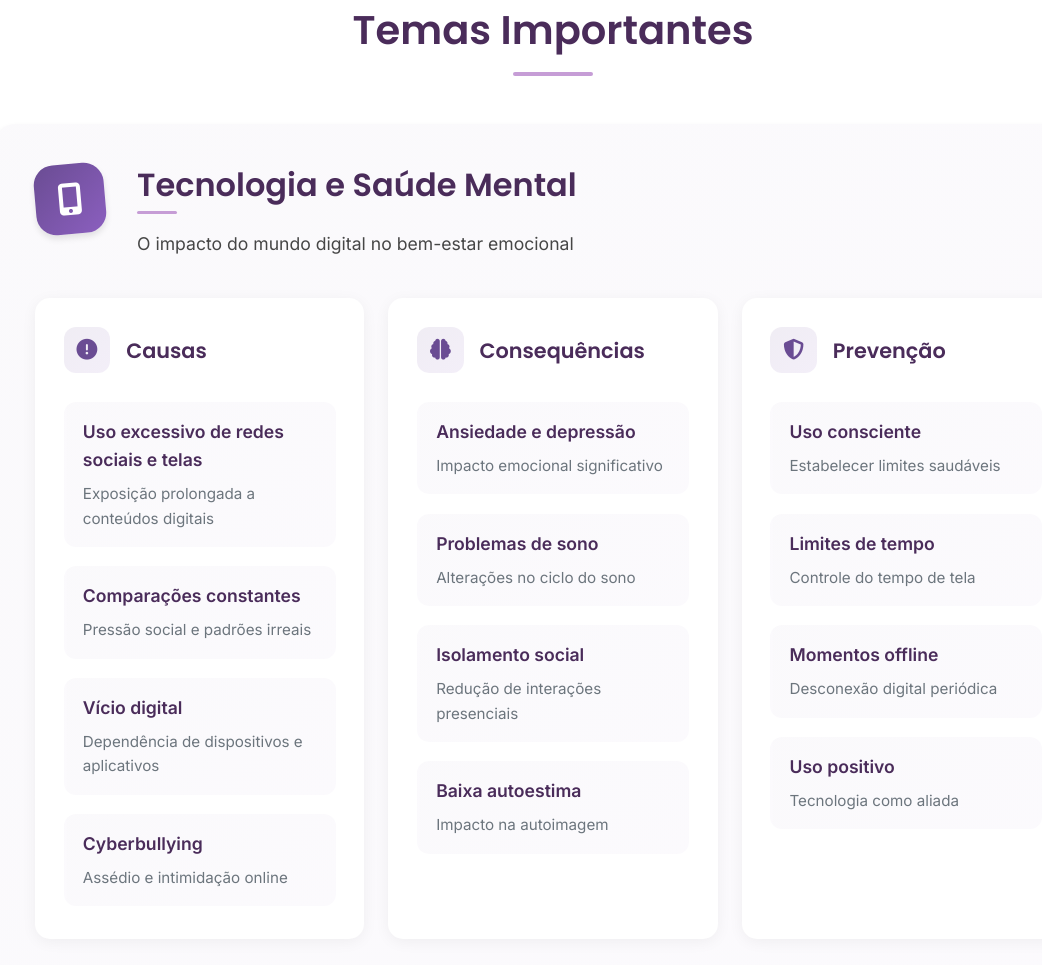
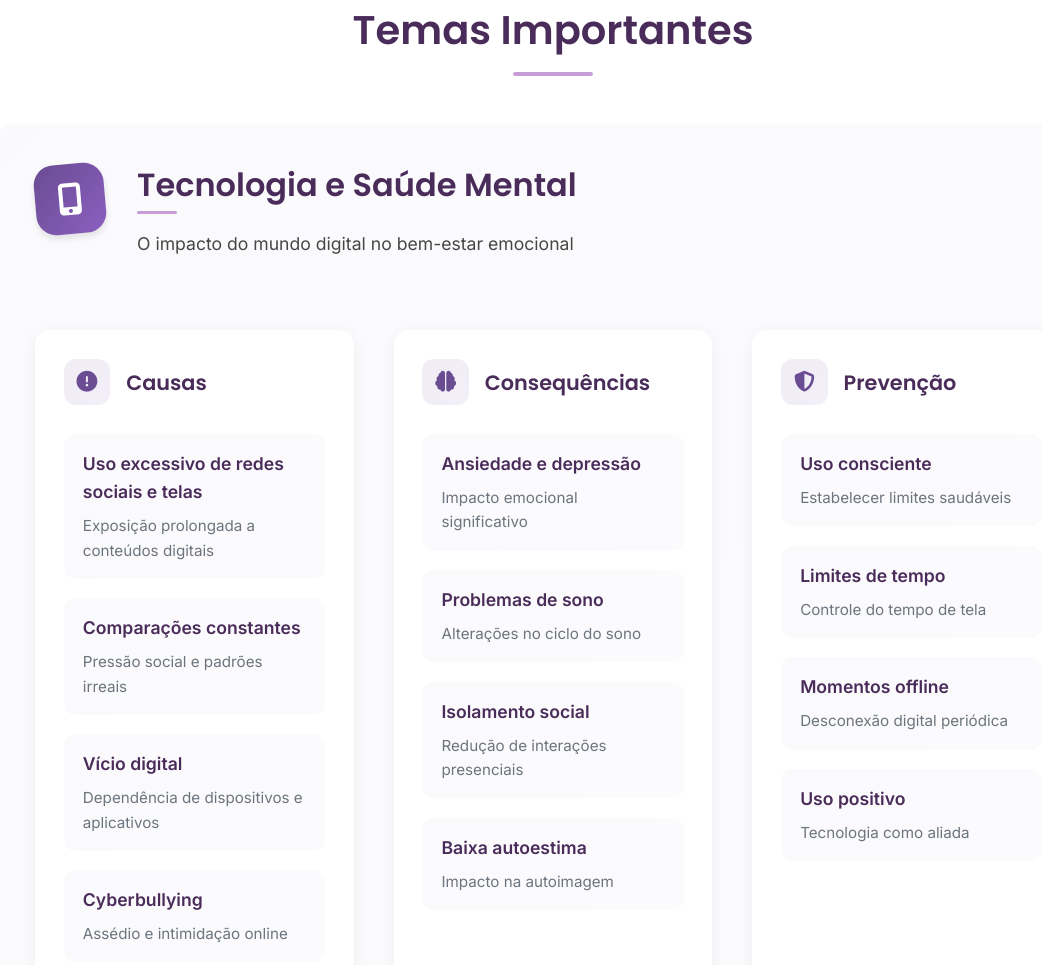
Before and after one commit to MicaellyMariano/CalmaMente, a plain HTML site: page index.html in a window 1280 px wide. Shown: the part 6426-7391 px from the top of the page, without its empty margins (87-1129 px from the left). Drawn offline with nearby package versions, Linux system fonts and the light colour scheme.

Commit message:
arrumando distancia do card e tirando comentários em excesso

```diff
--- a/index.html
+++ b/index.html
@@ -400,7 +400,7 @@
             </div>
 
             <!-- Tecnologia e Saúde Mental -->
-            <div class="theme-card mb-5" data-aos="fade-up">
+            <div class="theme-card mb-8" data-aos="fade-up">
                 <div class="theme-header">
                     <div class="theme-header-icon">
                         <i class="fas fa-mobile-alt"></i>
--- a/style.css
+++ b/style.css
@@ -1,4 +1,4 @@
-/* ===== Variables ===== */
+
 :root {
   --primary-color: #6a4c93;
   --secondary-color: #8b5fbf;
@@ -13,7 +13,7 @@
   --shadow-lg: 0 10px 30px rgba(0, 0, 0, 0.15);
 }
 
-/* ===== Global Styles ===== */
+
 * {
   margin: 0;
   padding: 0;
@@ -50,7 +50,7 @@ img {
   height: auto;
 }
 
-/* ===== Navigation ===== */
+
 .navbar {
   background: var(--white);
   box-shadow: var(--shadow);
@@ -80,7 +80,7 @@ img {
   color: var(--primary-color) !important;
 }
 
-/* ===== Hero Section ===== */
+
 .hero-section {
   min-height: 100vh;
   display: flex;
@@ -142,7 +142,7 @@ img {
   opacity: 0.3;
 }
 
-/* Adicionando estilos para imagens hero e seções */
+
 .hero-image {
   border-radius: 20px;
   box-shadow: var(--shadow-lg);
@@ -159,7 +159,6 @@ img {
   }
 }
 
-/* ===== Buttons ===== */
 .btn-primary {
   background: var(--primary-color);
   border: none;
@@ -175,7 +174,7 @@ img {
   box-shadow: var(--shadow-lg);
 }
 
-/* ===== Section Styles ===== */
+
 .section-padding {
   padding: 5rem 0;
 }
@@ -203,7 +202,7 @@ img {
   background: var(--light-color) !important;
 }
 
-/* ===== Content Cards ===== */
+
 .content-card {
   background: var(--white);
   padding: 2.5rem;
@@ -253,7 +252,7 @@ img {
   margin-right: 0.5rem;
 }
 
-/* ===== Treatment Image ===== */
+
 .treatment-image {
   border-radius: 20px;
   overflow: hidden;
@@ -273,7 +272,7 @@ img {
   object-fit: cover;
 }
 
-/* ===== Care Grid ===== */
+
 .care-grid {
   display: grid;
   grid-template-columns: repeat(auto-fit, minmax(250px, 1fr));
@@ -281,7 +280,7 @@ img {
   margin-top: 2rem;
 }
 
-/* Novos estilos para care cards com imagens */
+
 .care-card {
   background: var(--white);
   border-radius: 20px;
@@ -382,12 +381,12 @@ img {
   margin-bottom: 1rem;
 }
 
-/* ===== Treatment List ===== */
+
 .treatment-list {
   margin-top: 2rem;
 }
 
-/* Novos estilos para treatment cards */
+
 .treatment-card {
   background: var(--white);
   padding: 2rem;
@@ -474,7 +473,7 @@ img {
   margin-bottom: 0.5rem;
 }
 
-/* ===== Disorder Cards ===== */
+
 .disorder-card {
   background: var(--white);
   padding: 2rem;
@@ -503,7 +502,7 @@ img {
   color: var(--white);
 }
 
-/* ===== Alert Box ===== */
+
 .alert-box {
   background: #f3e8ff;
   padding: 2rem;
@@ -540,7 +539,7 @@ img {
   color: #dc3545;
 }
 
-/* ===== Theme Cards ===== */
+
 .theme-card {
   background: var(--white);
   border-radius: 20px;
@@ -629,13 +628,13 @@ img {
 }
 
 .theme-content {
-  padding: 0 2.5rem 2.5rem;
+  padding: 2rem 2.5rem 2.5rem;
 }
 
 .theme-sections {
   display: grid;
   grid-template-columns: repeat(3, 1fr);
-  gap: 1.5rem;
+  gap: 2.5rem;
 }
 
 .theme-section {
@@ -733,7 +732,7 @@ img {
   }
 }
 
-/* ===== Risk Factors Box ===== */
+
 .risk-factors-box {
   background: var(--white);
   padding: 2rem;
@@ -746,7 +745,7 @@ img {
   margin-bottom: 1rem;
 }
 
-/* Melhorando estilos de risk items */
+
 .risk-item {
   background: var(--white);
   padding: 1.5rem;
@@ -787,7 +786,7 @@ img {
   margin: 0;
 }
 
-/* ===== Emergency Section ===== */
+
 .bg-emergency {
   background: linear-gradient(135deg, var(--primary-color) 0%, var(--dark-color) 100%);
   position: relative;
@@ -955,7 +954,7 @@ img {
   transform: translateY(-2px);
 }
 
-/* Melhorando conclusion card */
+
 .conclusion-card {
   background: var(--white);
   padding: 3rem;
@@ -1035,7 +1034,7 @@ img {
   margin-top: 2rem;
 }
 
-/* ===== About Card ===== */
+
 .about-card {
   background: var(--white);
   padding: 2.5rem;
@@ -1098,7 +1097,7 @@ img {
   text-align: center;
 }
 
-/* ===== Footer ===== */
+
 .footer {
   background: var(--dark-color);
   color: var(--white);
@@ -1142,7 +1141,7 @@ img {
   opacity: 0.7;
 }
 
-/* ===== Scroll to Top Button ===== */
+
 .scroll-top-btn {
   position: fixed;
   bottom: 30px;
@@ -1172,7 +1171,7 @@ img {
   transform: translateY(-5px);
 }
 
-/* ===== Responsive Design ===== */
+
 @media (max-width: 991px) {
   .navbar-collapse {
     background: var(--white);
@@ -1274,7 +1273,7 @@ img {
     padding: 1.5rem;
   }
 
-  /* Completando o estilo do emergency-icon para mobile */
+
   .emergency-icon {
     width: 70px;
     height: 70px;
@@ -1311,7 +1310,7 @@ img {
   }
 }
 
-/* ===== Animations ===== */
+
 @keyframes fadeInUp {
   from {
     opacity: 0;
@@ -1330,7 +1329,7 @@ img {
   animation: fadeInUp 0.6s ease-out;
 }
 
-/* ===== Scroll Animations ===== */
+
 .nav-link.active {
   color: var(--primary-color) !important;
   font-weight: 600;
@@ -1349,23 +1348,23 @@ img {
   border-radius: 2px;
 }
 
-/* Smooth transitions for animated elements */
+
 [data-aos] {
   transition-property: transform, opacity;
 }
 
-/* Ensure smooth scrolling */
+
 html {
   scroll-behavior: smooth;
 }
 
-/* Loading state */
+
 body {
   opacity: 1;
   transition: opacity 0.5s ease-in;
 }
 
-/* ===== Selection Color ===== */
+
 ::selection {
   background: var(--primary-color);
   color: var(--white);
@@ -1376,7 +1375,7 @@ body {
   color: var(--white);
 }
 
-/* ===== Custom Scrollbar ===== */
+
 ::-webkit-scrollbar {
   width: 8px;
 }
@@ -1394,7 +1393,7 @@ body {
   background: var(--dark-color);
 }
 
-/* Firefox scrollbar */
+
 * {
   scrollbar-width: thin;
   scrollbar-color: var(--primary-color) var(--light-color);
```
Also changed, not shown: script.js (+8 -11 lines).
